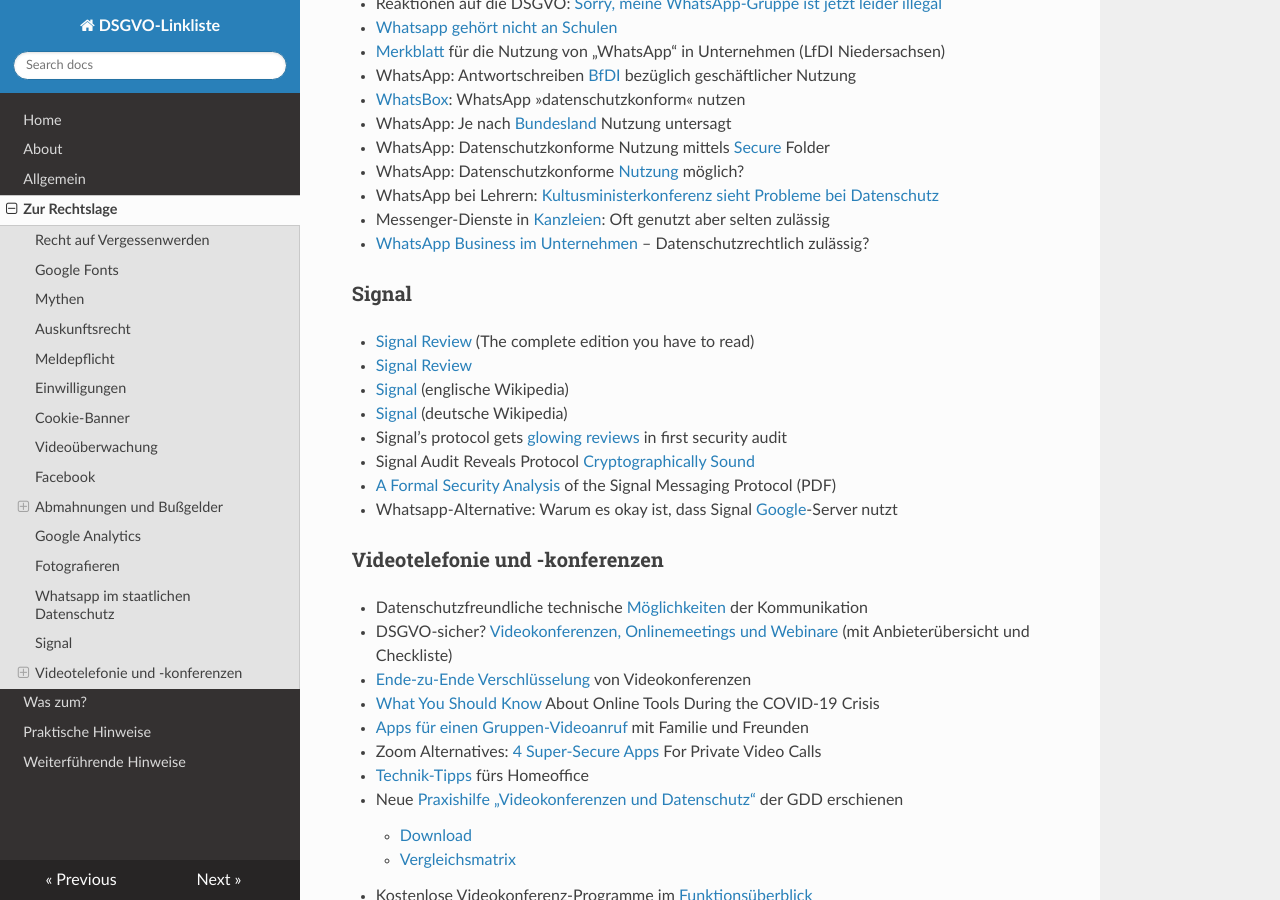
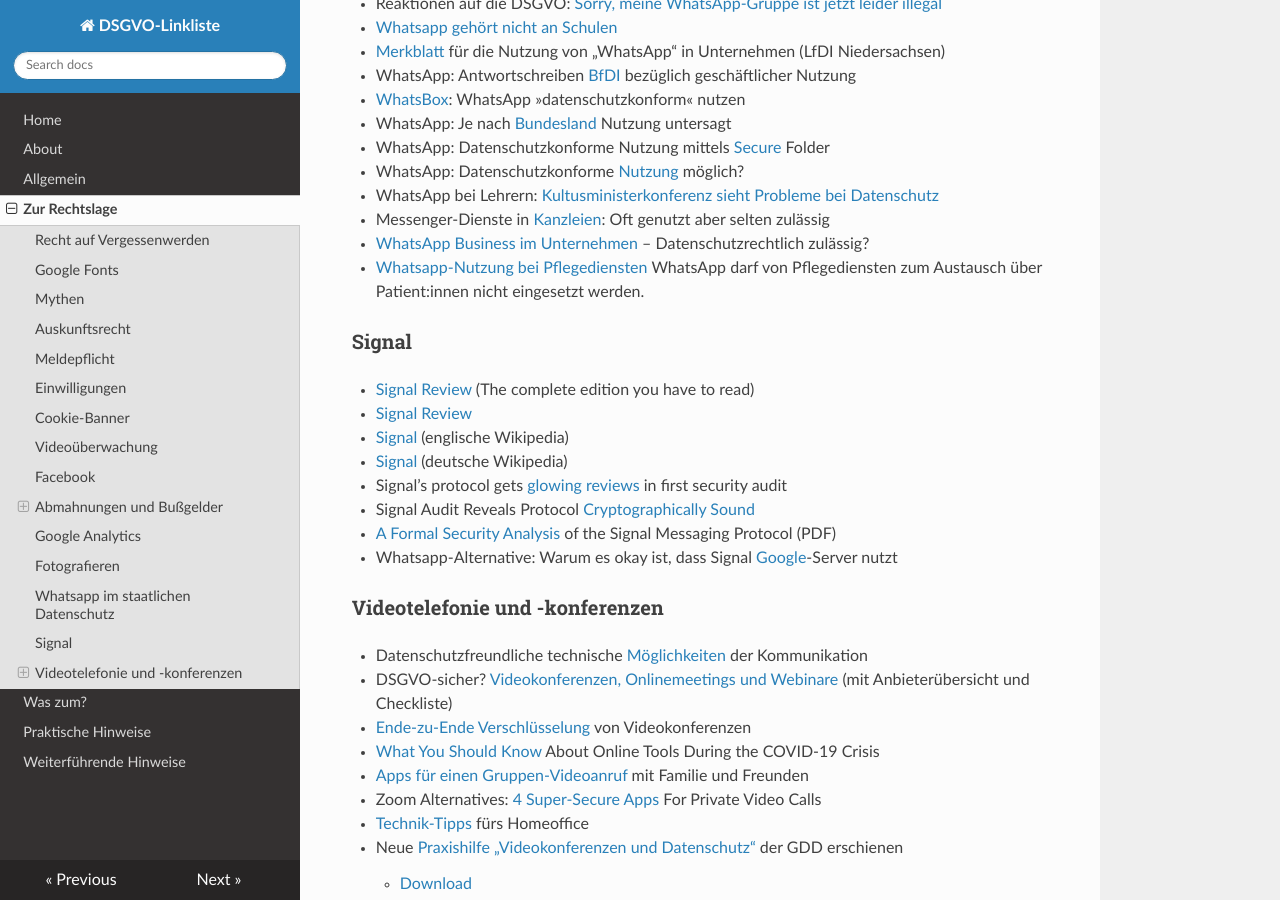
Before and after one commit to jrselzer/DSGVO-Linkliste, an MkDocs documentation site: the page built from docs/Zur_Rechtslage.md, in a window 1280 px wide and 900 px high, scrolled down 9609 px. Built offline with MkDocs 1.6.1, drawn with Linux system fonts in a browser that asks for light colours; nearby versions of some CDN libraries.

Commit message:
Update Zur_Rechtslage.md

```diff
--- a/docs/Zur_Rechtslage.md
+++ b/docs/Zur_Rechtslage.md
@@ -260,6 +260,7 @@
 * [Wann ist ein Bildzitat erlaubt? – Anleitung mit Beispielen und Checkliste](https://drschwenke.de/wann-ist-ein-bildzitat-erlaubt-anleitung-mit-beispielen-und-checkliste/)
 * [DSGVO-Ratgeber für private Fotos: Wann muss ich um Erlaubnis bitten?](https://www.heise.de/ratgeber/Private-Fotos-Wann-muss-ich-um-Erlaubnis-bitten-7324852.html)
 * [DSGVO-Urteil: Bürger dürfen Falschparker für Anzeigen fotografieren](https://www.heise.de/news/DSGVO-Urteil-Buerger-duerfen-Falschparker-zum-Anzeigen-fotografieren-7328875.html)
+
 ### Whatsapp im staatlichen Datenschutz
 * [WhatsApp ist nun offiziell illegal! Welche Strafen drohen dir?](https://www.youtube.com/watch?v=hcSjM3g4n-0) | Rechtsanwalt Christian Solmecke
 * Whatsapp und die DSGVO: [Darf der Messenger auf dem Firmenhandy bleiben?](https://www.e-recht24.de/artikel/datenschutz/11023-whatsapp-auf-firmenhandy-nach-dsgvo-erlaubt-oder-nicht.html)
@@ -274,6 +275,8 @@
 * WhatsApp bei Lehrern: [Kultusministerkonferenz sieht Probleme bei Datenschutz](https://www.heise.de/newsticker/meldung/WhatsApp-bei-Lehrern-Kultusministerkonferenz-sieht-Probleme-bei-Datenschutz-4312184.html)
 * Messenger-Dienste in [Kanzleien](https://www.lto.de/recht/job-karriere/j/whatsapp-datenschutz-dsgvo-kanzleien-mandatsgeheimnis/): Oft genutzt aber selten zulässig
 * [WhatsApp Business im Unternehmen](https://www.datenschutz-notizen.de/whatsapp-business-im-unternehmen-datenschutzrechtlich-zulaessig-2424159/) – Datenschutzrechtlich zulässig?
+* [Whatsapp-Nutzung bei Pflegediensten](https://datenschutz-agentur.de/blog/whatsapp-nutzung-bei-pflegediensten/) WhatsApp darf von Pflegediensten zum Austausch über Patient:innen nicht eingesetzt werden.
+
 ### Signal
 * [Signal Review](https://securitygladiators.com/signal-review/) (The complete edition you have to read)
 * [Signal Review](https://proprivacy.com/privacy-service/review/signal)
@@ -283,6 +286,7 @@
 * Signal Audit Reveals Protocol [Cryptographically Sound](https://threatpost.com/signal-audit-reveals-protocol-cryptographically-sound/121892/)
 * [A Formal Security Analysis](https://eprint.iacr.org/2016/1013.pdf) of the Signal Messaging Protocol (PDF)
 * Whatsapp-Alternative: Warum es okay ist, dass Signal [Google](https://www.golem.de/news/whatsapp-alternative-warum-es-okay-ist-dass-signal-google-server-nutzt-2101-153764.html)-Server nutzt
+
 ### Videotelefonie und -konferenzen
 * Datenschutzfreundliche technische [Möglichkeiten](https://www.baden-wuerttemberg.datenschutz.de/datenschutzfreundliche-technische-moeglichkeiten-der-kommunikation/) der Kommunikation
 * DSGVO-sicher? [Videokonferenzen, Onlinemeetings und Webinare](https://datenschutz-generator.de/dsgvo-video-konferenzen-online-meeting/) (mit Anbieterübersicht und Checkliste)
@@ -334,16 +338,19 @@
 * BfD-EKD: [Videokonferenzsysteme in Kirche und Diakonie](https://datenschutz.ekd.de/2020/04/03/videokonferenzsysteme-in-kirche-und-diakonie/)
 * Videokonferenzen: Schwachstellen in Zoom ermöglichen [Rechteausweitung](https://www.heise.de/news/Videokonferenzen-Schwachstellen-in-Zoom-ermoeglichen-Rechteausweitung-und-mehr-7069420.html) und mehr
 * Datenschutz: Cisco [Webex](https://heise.de/-6713788) telefonierte selbst stummgeschaltet nach Hause
+
 #### Jitsi
 * Jitsi Meet: Datenschutzfreundlich ohne [Google STUN-Server](https://www.kuketz-blog.de/jitsi-meet-datenschutzfreundlich-ohne-google-stun-server/)
 * Vulnerability: [Unsafe default passwords](https://www.no1geekfun.com/vulnerability-unsafe-default-passwords-in-jitsi-meet/) in Jitsi Meet
 * [Tracking in the iOS and Android Apps](https://github.com/jitsi/jitsi-meet/issues/5799); GDPR #5799
 * This is what [end-to-end encryption](https://jitsi.org/blog/e2ee/) should look like!
+
 #### Houseparty und Datenschutz
 * [Houseparty](https://www.kuketz-blog.de/houseparty-eine-party-ohne-den-datenschutz/): eine Party ohne den Datenschutz
 * [Houseparty](https://www.appgefahren.de/houseparty-video-gruppenchat-anwendung-ist-eine-grosse-datenkrake-191569.html): Video-Gruppenchat-Anwendung ist eine große Datenkrake
 * Wie Millionen jetzt virtuelle „[Housepartys](https://ze.tt/wie-millionen-jetzt-virtuelle-housepartys-schmeissen-und-dafuer-ihre-daten-aufgeben-corona-krise-datenschutz/)“ schmeißen – und dafür ihre Daten aufgeben
 * Beliebte [Video-Chat-App](https://www.androidpit.de/houseparty-die-video-chat-anwendung-sammelt-eure-daten) sammelt Eure Daten im ganz großen Stil
+
 #### Zoom und DSGVO-Konformität
 * Der „[Datenschutz-Guru](https://www.datenschutz-guru.de/datenschutzhinweise-zoom/)“ Stephan Hansen-Oest urteilt positiv.
     * Zoom ist keine [Datenschleuder](https://www.datenschutz-guru.de/zoom-ist-keine-datenschleuder/)
@@ -431,5 +438,6 @@
 * LfDI-BW: Warnung des LfDI wurde gehört – [Zoom bessert nach](https://www.baden-wuerttemberg.datenschutz.de/warnung-des-lfdi-wurde-gehoert-zoom-bessert-nach/)
 * Hamburgs Datenschutzbeauftragter hat die [Senatskanzlei](https://www.golem.de/news/videokonferenzdienst-hamburg-vor-rechtswidrigem-zoom-einsatz-gewarnt-2108-158915.html) offiziell vor dem Einsatz von Zoom gewarnt. Dieser sei rechtswidrig.
 * Golem: [Datenschutzbeauftragter erlaubt Zoom-Einsatz unter Auflagen](https://www.golem.de/news/videokonferenz-datenschutzbeauftragter-erlaubt-zoom-einsatz-unter-auflagen-2206-166255.html) An hessischen Hochschulen darf Zoom weiter genutzt werden, sofern die Maßnahmen des Hessischen Modells umgesetzt werden.
+
 #### Skype an Schulen
 * [Ja, nein, ein bisschen?](https://eduagora.de/2020/03/26/skype-ja-nein-ein-bisschen/)
```
